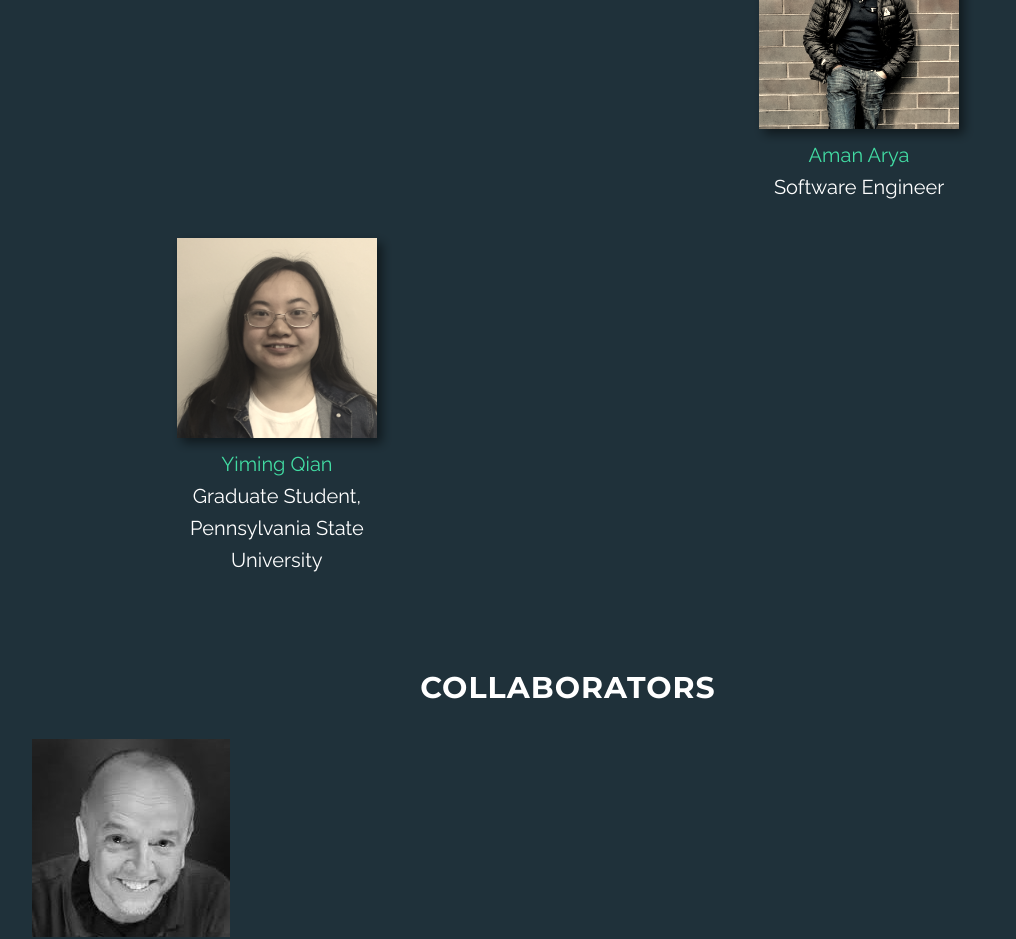
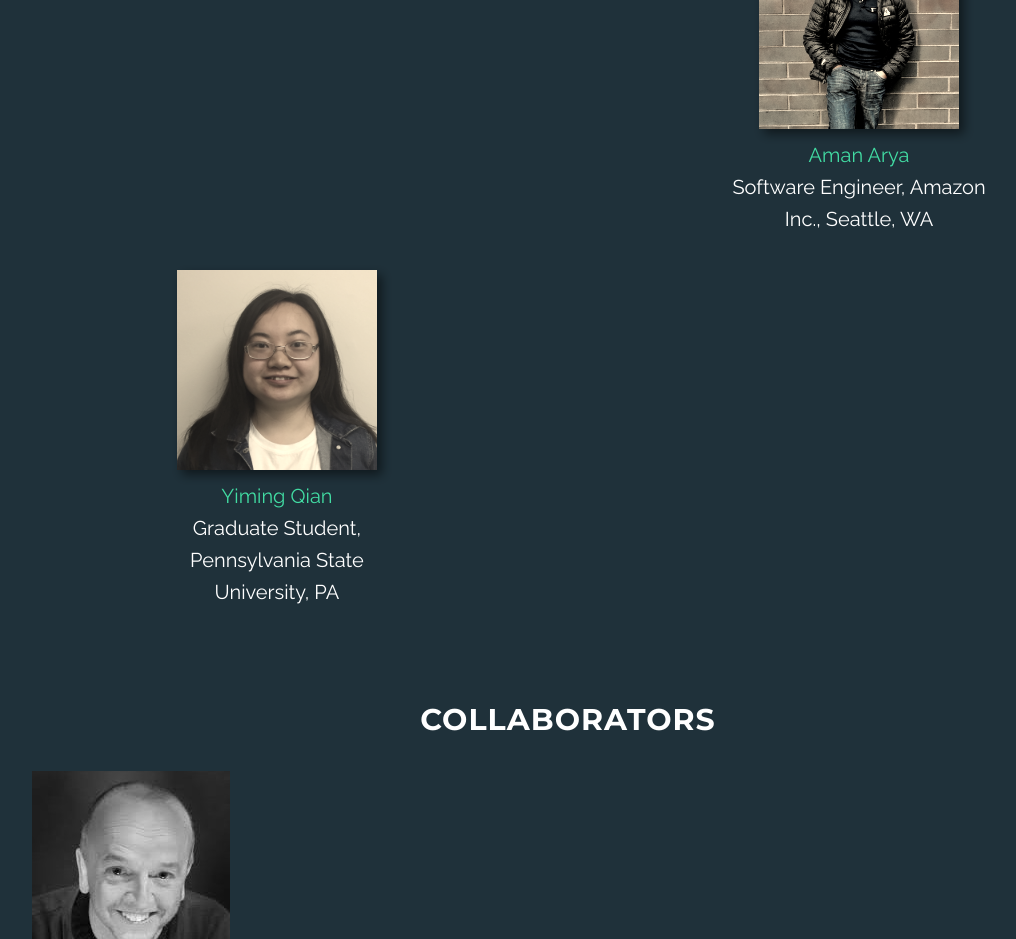
Before and after one commit to eberquist514/plab, a website: page index.html in a window 1280 px wide. Shown: the part 3200-4139 px from the top of the page, without its empty margins (72-1088 px from the left). Drawn offline with nearby package versions, Linux system fonts and the light colour scheme; some packages are replaced by stand-ins of ours.

Commit message:
Update index.html

```diff
--- a/index.html
+++ b/index.html
@@ -210,14 +210,14 @@ Section -->
                             <img src="img/avatar/aman.jpg">
                             <p>
                             <a href="mailto:aman.arya524@gmail.com">Aman Arya</a><br>
-                            Software Engineer
+                            Software Engineer, Amazon Inc., Seattle, WA
                             <br>
                         </div>
                         <div class="col-md-4">
                             <img src="img/avatar/yiming.png">
                             <p>
                             <a href="mailto:yxq5055@psu.edu">Yiming Qian</a><br>
-                            Graduate Student, Pennsylvania State University
+                            Graduate Student, Pennsylvania State University, PA
                             <br>
                         </div>
 		     </div>
```
